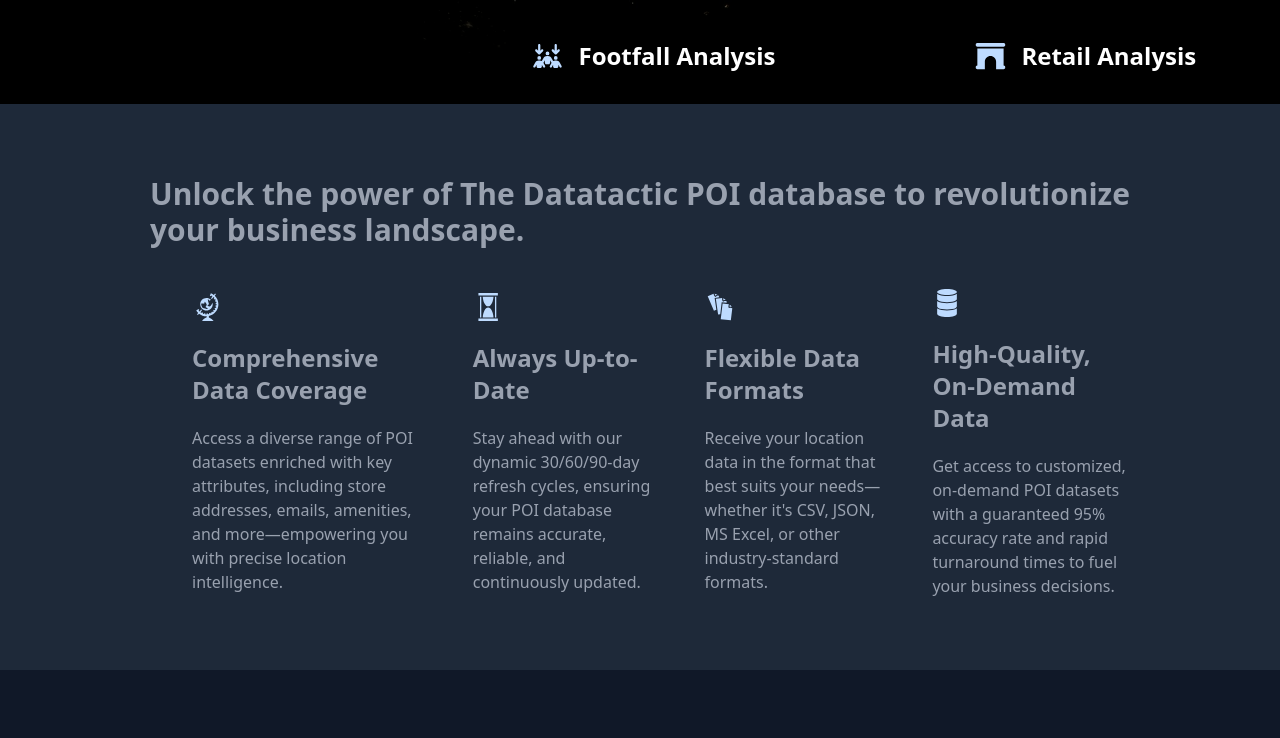
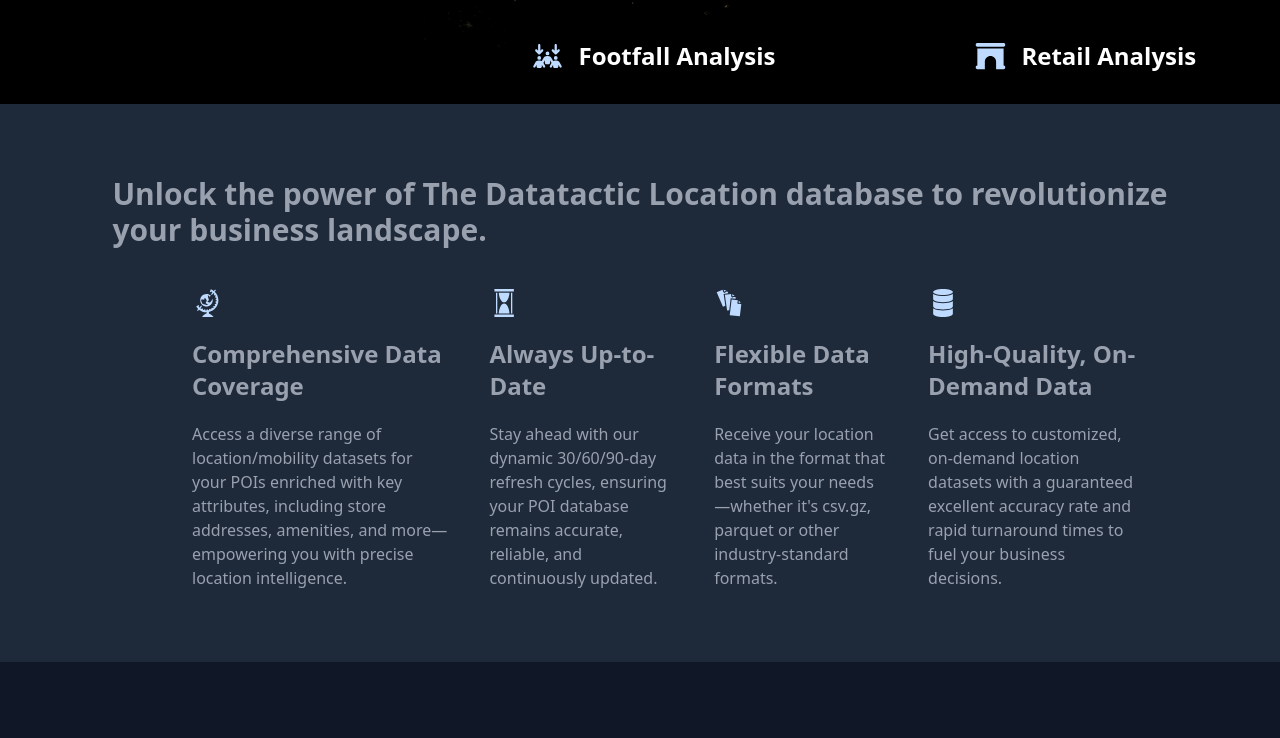
Before and after one commit to Saurav11292/thedatatactics, a React (Vite) app: page / in a window 1280 px wide. Shown: the part 832-1570 px from the top of the page. Built offline with nearby package versions, Linux system fonts and the light colour scheme.

Commit message:
changed contents

```diff
--- a/src/AboutSection/About.tsx
+++ b/src/AboutSection/About.tsx
@@ -13,7 +13,8 @@
     <div>
         <section className="p-8 bg-gray-800 flex flex-col justify-start items-center text-gray-400">
             <div>
-            <h2 className="mt-10 text-3xl font-bold">Unlock the power of The Datatactic POI database to revolutionize <br/>your business landscape.</h2>
+            <h2 className="mt-10 text-3xl font-bold">Unlock the power of The Datatactic Location database to revolutionize
+            <br/>your business landscape.</h2>
             </div>
             <div className="p-10 flex flex-col md:flex-row justify-center items-center w-full max-w-5xl gap-10 ml-12">
                 {
--- a/src/AboutSection/content.json
+++ b/src/AboutSection/content.json
@@ -1,7 +1,7 @@
 [{
     "image": "GiGlobe",
     "title": "Comprehensive Data Coverage",
-    "description":"Access a diverse range of POI datasets enriched with key attributes, including store addresses, emails, amenities, and more—empowering you with precise location intelligence.",
+    "description":"Access a diverse range of location/mobility datasets for your POIs enriched with key attributes, including store addresses, amenities, and more—empowering you with precise location intelligence.",
     "tansition": "1"
 },
 {
@@ -13,12 +13,12 @@
 {
     "image": "GiFiles",
     "title": "Flexible Data Formats",
-    "description":"Receive your location data in the format that best suits your needs—whether it's CSV, JSON, MS Excel, or other industry-standard formats.",
+    "description":"Receive your location data in the format that best suits your needs—whether it's csv.gz, parquet or other industry-standard formats.",
     "tansition": "2"
 },
 {
     "image": "GiDatabase",
     "title": "High-Quality, On-Demand Data",
-    "description":"Get access to customized, on-demand POI datasets with a guaranteed 95% accuracy rate and rapid turnaround times to fuel your business decisions.",
+    "description":"Get access to customized, on-demand location datasets with a guaranteed excellent accuracy rate and rapid turnaround times to fuel your business decisions.",
     "tansition": "2.5"
 }]
--- a/src/HeroSection/service.json
+++ b/src/HeroSection/service.json
@@ -8,11 +8,11 @@
     "icon":"FaArchway"
 },
 {
-    "name":"Charging Stations",
+    "name":"EV-Charging Stations",
     "icon":"FaChargingStation"
 },
 {
-    "name":"HoReCa",
+    "name":"HoReCa Analysis",
     "icon":"FaUtensils"
 },
 {
@@ -20,11 +20,11 @@
     "icon":"FaTrafficLight"
 },
 {
-    "name":"Market Landscape",
+    "name":"Market Landscape Analysis",
     "icon":"FaShop"
 },
 {
-    "name":"Route Identification",
+    "name":"Route Identification Analysis",
     "icon":"FaRoute"
 }
 ]
```
